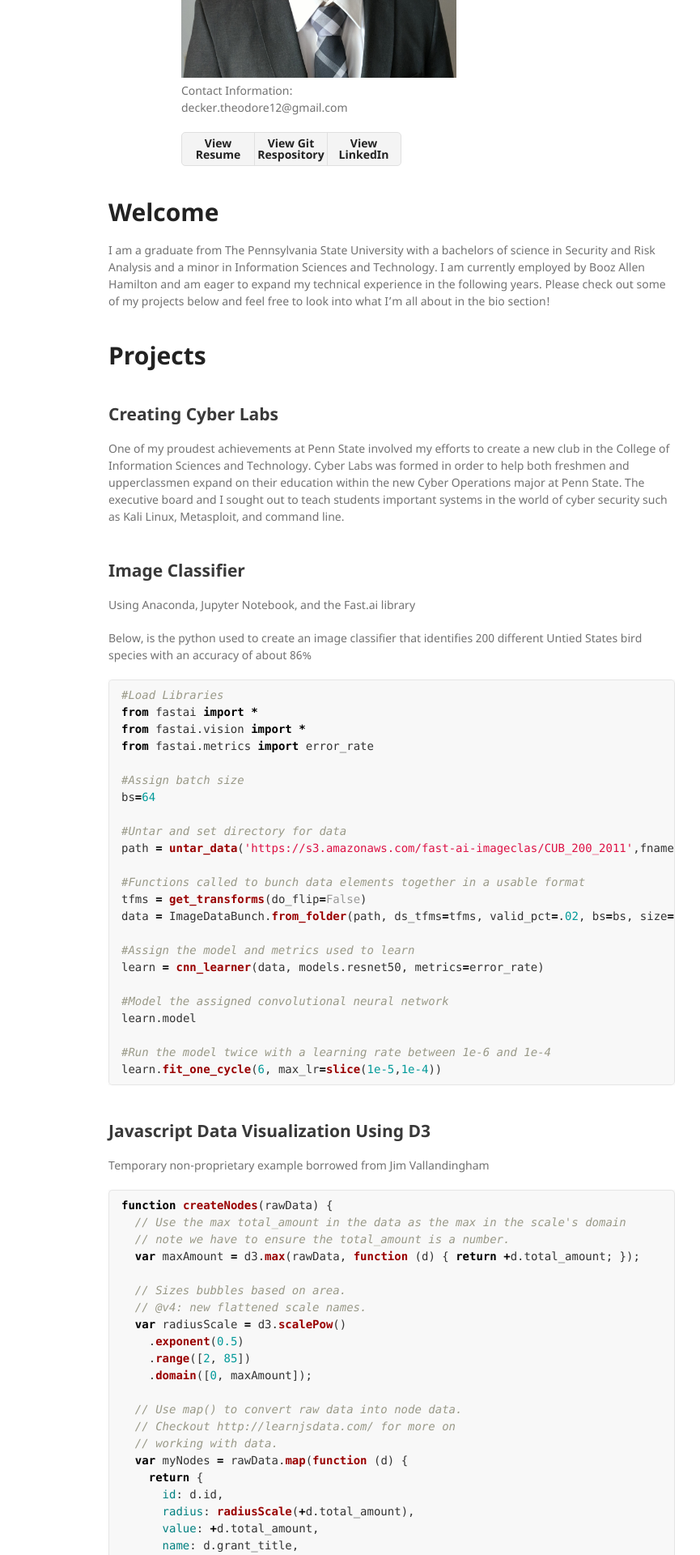
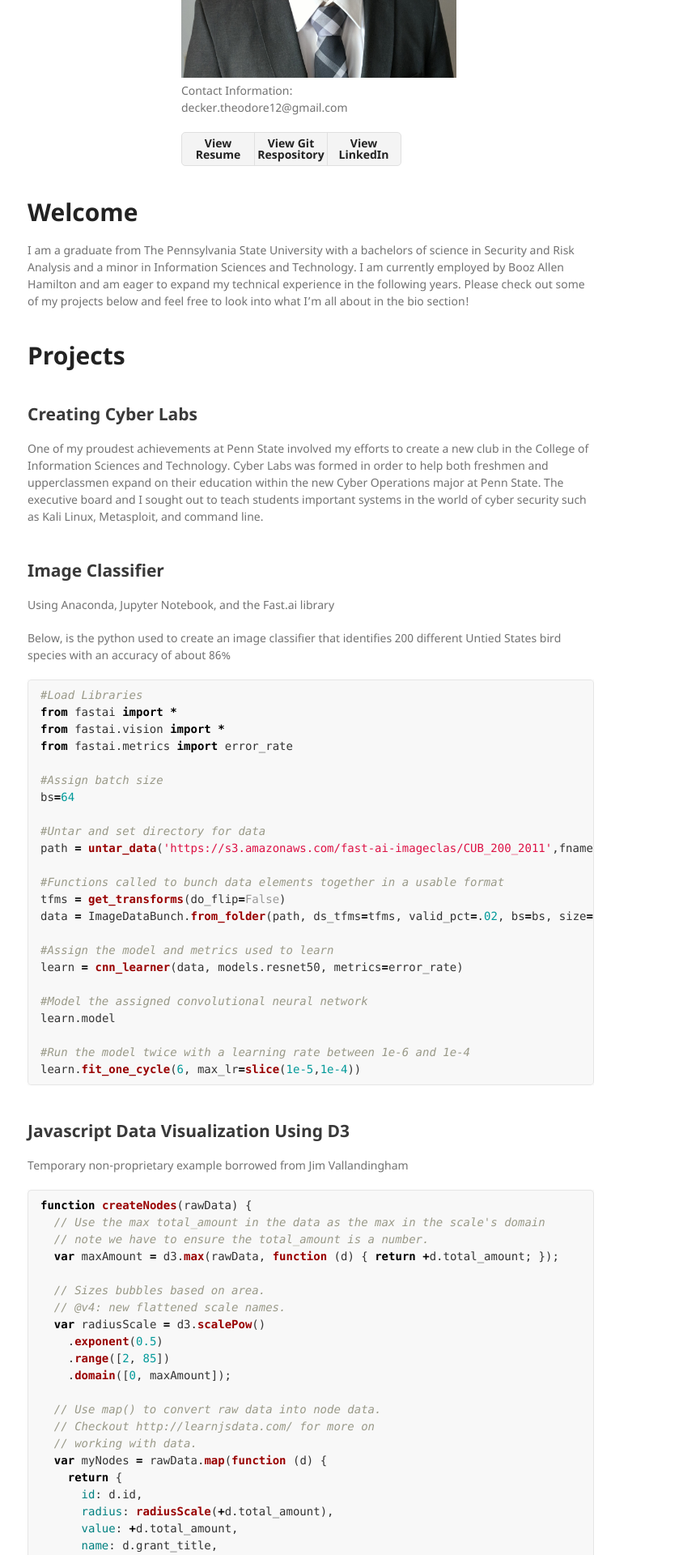
Before and after one commit to theodore-decker/theodore-decker.github.io, a Jekyll site: the page built from index.md, in a window 1280 px wide. Shown: the part 403-2323 px from the top of the page at 81% size, without its empty margins (236-1101 px from the left). Built offline with Jekyll 4.4.1, drawn with Linux system fonts in a browser that asks for light colours; our own code applies the rules of GitHub Pages for plain Markdown files.

Commit message:
Update jekyll-theme-minimal.scss

```diff
--- a/_sass/jekyll-theme-minimal.scss
+++ b/_sass/jekyll-theme-minimal.scss
@@ -181,6 +181,7 @@ strong {
 section {
   width:700px;
   padding-bottom:50px;
+  padding-right:100px;
   float: right;
 }
 
```
